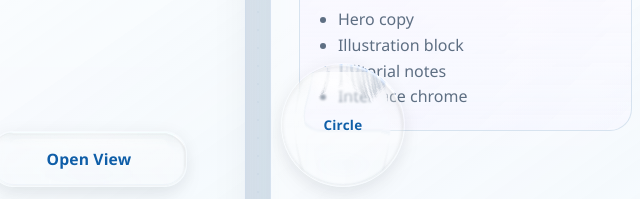
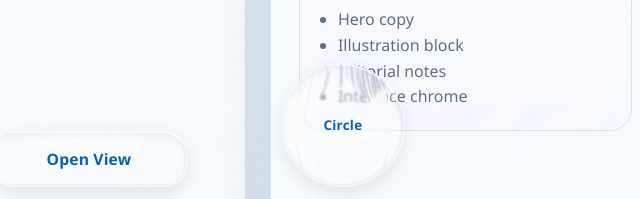
Before and after one commit to bitifirefly/reflect-glass-button, a website: page demo/showcase.html in a window 1280 px wide. Shown: the part 601-800 px from the top of the page, 589-1229 px from the left. Drawn offline with Linux system fonts and the light colour scheme.

Commit message:
Soften circular glass highlight overlay

```diff
--- a/demo/showcase.css
+++ b/demo/showcase.css
@@ -469,46 +469,44 @@ h3 {
   --reflect-glass-label-letter-spacing: 0.02em;
   --reflect-glass-label-max-width: 4.6em;
   --reflect-glass-filter: url("#reflectGlassCircle");
-  --reflect-glass-highlight-top: 9px;
-  --reflect-glass-highlight-height: 42px;
-  --reflect-glass-highlight-margin: 16px;
-  --reflect-glass-highlight-opacity: 0.72;
-  --reflect-glass-highlight-background:
+  --reflect-glass-highlight-opacity: 0;
+  --reflect-glass-chromium-highlight-opacity: 0;
+  --reflect-glass-ornament-background:
     radial-gradient(
-      86% 112% at 50% 4%,
-      rgba(255, 255, 255, 0.98) 0%,
-      rgba(255, 255, 255, 0.64) 28%,
-      rgba(255, 255, 255, 0.18) 52%,
-      transparent 76%
+      86% 78% at 50% 10%,
+      rgba(255, 255, 255, 0.26) 0%,
+      rgba(255, 255, 255, 0.08) 34%,
+      transparent 62%
     ),
     radial-gradient(
-      28% 28% at 32% 22%,
-      rgba(255, 255, 255, 0.9) 0%,
-      rgba(255, 255, 255, 0.18) 68%,
-      transparent 100%
+      18% 18% at 34% 22%,
+      rgba(255, 255, 255, 0.34) 0%,
+      transparent 72%
+    ),
+    linear-gradient(
+      180deg,
+      rgba(255, 255, 255, 0.05) 0%,
+      rgba(255, 255, 255, 0.015) 56%,
+      rgba(196, 221, 247, 0.025) 100%
     );
-  --reflect-glass-highlight-mask:
-    radial-gradient(88% 104% at 50% 6%, black 0%, black 58%, transparent 88%);
-  --reflect-glass-chromium-highlight-top: 8px;
-  --reflect-glass-chromium-highlight-height: 46px;
-  --reflect-glass-chromium-highlight-margin: 14px;
-  --reflect-glass-chromium-highlight-opacity: 0.78;
-  --reflect-glass-chromium-highlight-background:
+  --reflect-glass-chromium-ornament-background:
     radial-gradient(
-      88% 116% at 50% 2%,
-      rgba(255, 255, 255, 1) 0%,
-      rgba(255, 255, 255, 0.72) 28%,
-      rgba(255, 255, 255, 0.2) 52%,
-      transparent 76%
+      88% 80% at 50% 8%,
+      rgba(255, 255, 255, 0.3) 0%,
+      rgba(255, 255, 255, 0.1) 34%,
+      transparent 62%
     ),
     radial-gradient(
-      30% 30% at 34% 22%,
-      rgba(255, 255, 255, 0.94) 0%,
-      rgba(255, 255, 255, 0.2) 68%,
-      transparent 100%
+      19% 19% at 34% 22%,
+      rgba(255, 255, 255, 0.38) 0%,
+      transparent 72%
+    ),
+    linear-gradient(
+      180deg,
+      rgba(255, 255, 255, 0.05) 0%,
+      rgba(248, 251, 255, 0.018) 58%,
+      rgba(212, 229, 247, 0.025) 100%
     );
-  --reflect-glass-chromium-highlight-mask:
-    radial-gradient(90% 108% at 50% 6%, black 0%, black 58%, transparent 88%);
   --reflect-glass-chromium-glow-side: 24px;
   --reflect-glass-chromium-glow-bottom: 15px;
   --reflect-glass-chromium-glow-height: 13px;
--- a/src/reflect-glass-button.css
+++ b/src/reflect-glass-button.css
@@ -35,6 +35,16 @@
   --reflect-glass-label-letter-spacing: 0.01em;
   --reflect-glass-label-max-width: none;
   --reflect-glass-filter: url("#reflectGlass");
+  --reflect-glass-ornament-background:
+    linear-gradient(
+      180deg,
+      rgba(255, 255, 255, 0.1) 0%,
+      rgba(255, 255, 255, 0.02) 48%,
+      rgba(196, 221, 247, 0.04) 100%
+    );
+  --reflect-glass-ornament-shadow:
+    inset 0 1px 0 rgba(255, 255, 255, 0.32),
+    inset 0 -7px 14px rgba(167, 199, 232, 0.05);
   --reflect-glass-chromium-highlight-top: 7px;
   --reflect-glass-chromium-highlight-height: 10px;
   --reflect-glass-chromium-highlight-margin: 16px;
@@ -50,6 +60,23 @@
     );
   --reflect-glass-chromium-highlight-mask:
     linear-gradient(180deg, black 0%, black 72%, transparent 100%);
+  --reflect-glass-chromium-ornament-background:
+    radial-gradient(
+      88% 46% at 50% 0%,
+      rgba(255, 255, 255, 0.42) 0%,
+      rgba(255, 255, 255, 0.12) 32%,
+      transparent 56%
+    ),
+    linear-gradient(
+      180deg,
+      rgba(255, 255, 255, 0.04) 0%,
+      rgba(248, 251, 255, 0.02) 58%,
+      rgba(212, 229, 247, 0.03) 100%
+    );
+  --reflect-glass-chromium-ornament-shadow:
+    inset 0 1px 0 rgba(255, 255, 255, 0.46),
+    inset 0 -1px 0 rgba(182, 205, 231, 0.12),
+    0 0 0 1px rgba(255, 255, 255, 0.1);
   --reflect-glass-chromium-glow-side: 18px;
   --reflect-glass-chromium-glow-bottom: 8px;
   --reflect-glass-chromium-glow-height: 8px;
@@ -132,10 +159,8 @@
   z-index: 1;
   inset: 1px;
   border-radius: var(--reflect-glass-inner-radius);
-  background: linear-gradient(180deg, rgba(255, 255, 255, 0.1) 0%, rgba(255, 255, 255, 0.02) 48%, rgba(196, 221, 247, 0.04) 100%);
-  box-shadow:
-    inset 0 1px 0 rgba(255, 255, 255, 0.32),
-    inset 0 -7px 14px rgba(167, 199, 232, 0.05);
+  background: var(--reflect-glass-ornament-background);
+  box-shadow: var(--reflect-glass-ornament-shadow);
 }
 
 .reflect-glass-button::before,
@@ -199,13 +224,8 @@ html[data-browser-engine="chromium"] .reflect-glass-surface {
 
 html[data-browser-engine="chromium"] .reflect-glass-ornament {
   border-radius: var(--reflect-glass-inner-radius);
-  background:
-    radial-gradient(88% 46% at 50% 0%, rgba(255, 255, 255, 0.42) 0%, rgba(255, 255, 255, 0.12) 32%, transparent 56%),
-    linear-gradient(180deg, rgba(255, 255, 255, 0.04) 0%, rgba(248, 251, 255, 0.02) 58%, rgba(212, 229, 247, 0.03) 100%);
-  box-shadow:
-    inset 0 1px 0 rgba(255, 255, 255, 0.46),
-    inset 0 -1px 0 rgba(182, 205, 231, 0.12),
-    0 0 0 1px rgba(255, 255, 255, 0.1);
+  background: var(--reflect-glass-chromium-ornament-background);
+  box-shadow: var(--reflect-glass-chromium-ornament-shadow);
   opacity: 0.72;
 }
 
```
